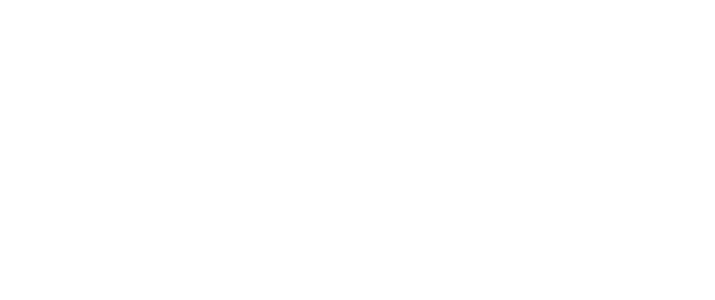
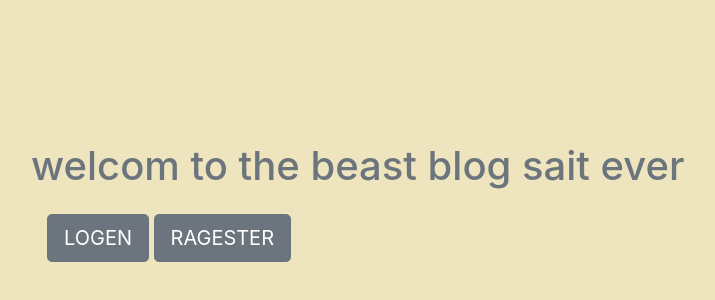
Before and after one commit to bofamj/Blog-App, a React (Create React App) app in the folder client/: page / in a window 1280 px wide. Before the commit this address had no page. Shown: the part 178-478 px from the top of the page, without its empty margins (244-959 px from the left). Built offline with nearby package versions, Linux system fonts and the light colour scheme.

Commit message:
added the home page and the logout functionality

```diff
--- a/client/src/App.css
+++ b/client/src/App.css
@@ -5,3 +5,7 @@
   align-items:center;
 
 }
+.link {
+  color: inherit;
+  text-decoration: inherit;
+}
--- a/client/src/App.js
+++ b/client/src/App.js
@@ -2,11 +2,13 @@ import { BrowserRouter, Routes, Route, Link } from 'react-router-dom';
 import './App.css';
 import Ragester from './components/Ragester';
 import Logen from './components/Logen';
+import Home from './pages/Home';
 
 function App() {
   return (
     <BrowserRouter>
       <Routes>
+         <Route path="/" element={<Home />} />
         <Route path="/ragester" element={<Ragester />} />
         <Route path="/login" element={<Logen />} />
       </Routes>
--- a/client/src/app/authService.js
+++ b/client/src/app/authService.js
@@ -2,20 +2,33 @@ import axios from 'axios';
 
 
 const API_URl = 'http://localhost:5001/api/v1/auth/register'
+const API_URl_LOGIN = 'http://localhost:5001/api/v1/auth/login'
 
 
 const register = async (userData)=>{
     const response = await axios.post(API_URl, userData)
-    console.log(response);
+    //console.log(response);
     if(response.data){
         localStorage.setItem('user',JSON.stringify(response.data))
     }
     return response.data
 }
+const login = async (userData)=>{
 
+    const response = await axios.post(API_URl_LOGIN,userData)
+    if (response.data){
+        localStorage.setItem('user',JSON.stringify(response.data))
+    }
+    return response.data
+}
 
+const logout = ()=>{
+    localStorage.remiveItem('user')
+}
 const authService = {
-    register
+    register,
+    login,
+    logout
 }
 
 
--- a/client/src/app/features/userSlice.js
+++ b/client/src/app/features/userSlice.js
@@ -17,6 +17,20 @@ export const register = createAsyncThunk('/register' ,async (user,thunkAPI)=>{
         const message = (error.response && error.response.message && error.response.data ) || error.message || error.toString()
         return thunkAPI(message)
     }
+})
+
+
+export const login = createAsyncThunk('/login',async (user,thunkAPI)=>{
+    try {
+        return await authService.login(user)
+    } catch (error) {
+        const message = (error.response && error.response.message && error.response.data ) || error.message || error.toString()
+        return thunkAPI(message)
+    }
+})
+
+export const logout = createAsyncThunk('/logout',async (user,thunkAPI)=>{
+    return await   authService.logout(user)
 })
 
 export const userSlice = createSlice({
@@ -48,6 +62,23 @@ export const userSlice = createSlice({
                 state.massage=action.payload
                 state.user = null
             })
+    },
+    extraReducers:(builder)=>{
+        builder
+            .addCase(login.pending,(state)=>{
+                state.isLoading = true
+            })
+            .addCase(login.fulfilled,(state,acrion)=>{
+                state.isLoading=false
+                state.isSuccess= true
+                state.user = acrion.payload
+            })
+            .addCase(login.rejected,(state,action)=>{
+                state.isLoading=false
+                state.isError=true
+                state.massage=action.payload
+                state.user = null
+            })
     }
 })
 
--- a/client/src/components/Logen.js
+++ b/client/src/components/Logen.js
@@ -1,25 +1,34 @@
-import {useState} from 'react'
+
+import {useState,useEffect} from 'react'
+import {useSelector,useDispatch} from 'react-redux'
+import { useNavigate } from 'react-router-dom';
 import '../App.css'
 import 'bootstrap/dist/css/bootstrap.min.css';
 import {Container,Form,Button,Row,Col} from 'react-bootstrap';
 import axios from 'axios';
-
+import {login,reset} from '../app/features/userSlice'
 
 const API_URl = 'http://localhost:5001/api/v1/auth/login'
 
 const Logen = () => {
     const [email,setEmail]=useState('')
     const [password,setPassword]=useState('')
+    const navigate = useNavigate()
+    const dispatch = useDispatch()
 
 const handelSubmit = async (e)=>{
     e.preventDefault()
     console.log('heloo');
-    try{
+    dispatch(login({email,password}))
+    setEmail('')
+    setPassword('')
+    navigate('/ragester')
+    /* try{
             const response = await axios.post(API_URl ,{email,password})
             console.log(response.data);
     }catch(error){
         console.log(error);
-    }
+    } */
 }
 
   return (
--- a/client/src/components/Ragester.js
+++ b/client/src/components/Ragester.js
@@ -3,23 +3,13 @@ import {useSelector,useDispatch} from 'react-redux'
 import { useNavigate } from 'react-router-dom';
 import '../App.css'
 import 'bootstrap/dist/css/bootstrap.min.css';
-import {Container,Form,Button,Row,Col} from 'react-bootstrap';
-import {register,reset} from '../app/features/userSlice'
+import {Container,Form,Button,Row,Col,Spinner} from 'react-bootstrap';
+import {register,reset,logout} from '../app/features/userSlice'
 
-import authService from '../app/authService'
+/* import authService from '../app/authService'
 
 import axios from 'axios';
-
-
-//const API_URl = 'http://localhost:5001/api/v1/auth/register'
-
-
-/* const form_state = {
-    email:'',
-    Password:'',
-    name:'',
-} */
-
+ */
 
 
 
@@ -40,14 +30,31 @@ const Ragester = () => {
     const handelInput = (e)=>{
         setUserData((prevState)=>({...prevState, [e.target.name]:e.target.value}))
     }
-
+    useEffect(()=>{
+        if(isError){
+            console.log(massage)
+        }
+        /* if(isSuccess || user){
+            navigate('/')
+        } */
+        dispatch(reset())
+    },[isError,isSuccess,user,dispatch,navigate,massage])
     const handelSubmit= (e)=>{
         e.preventDefault()
-        //const response = await axios.post(API_URl,{email,password,name})
         dispatch(register({email,password,name}))
+        setUserData({
+            email:'',
+            password:'',
+            name:'',
+        })
     }
 
-   //console.log(name,email,password);
+    if(isLoading){
+        return <Spinner animation="border" role="status">
+        <span className="visually-hidden">Loading...</span>
+      </Spinner>
+    }
+
   return (
       <div className="form">
         <Container >
--- /dev/null
+++ b/client/src/pages/Home.jsx
@@ -0,0 +1,27 @@
+import 'bootstrap/dist/css/bootstrap.min.css';
+import {Container,Form,Button,Row,Col} from 'react-bootstrap';
+import { Link } from "react-router-dom";
+import '../App.css'
+const Home = () => {
+  return (
+    <div className="form">
+        <Container fluid="md">
+            <Row className="justify-content-md-center">
+                <Col xs lg="8">
+                    <h1 className='text-secondary'>welcom to the beast blog sait ever</h1>
+                    <div className="mb-4 justify-content-md-center w-75  p-3" >
+                        <Button variant="secondary" size="lg" className='me-5'>
+                        <Link className="link" to="/login">LOGEN</Link>
+                        </Button>{' '}
+                        <Button variant="secondary" size="lg">
+                            <Link className="link" to="/ragester">RAGESTER</Link>
+                        </Button>
+                    </div>
+                </Col>
+            </Row>
+        </Container>
+    </div>
+  )
+}
+
+export default Home
```
